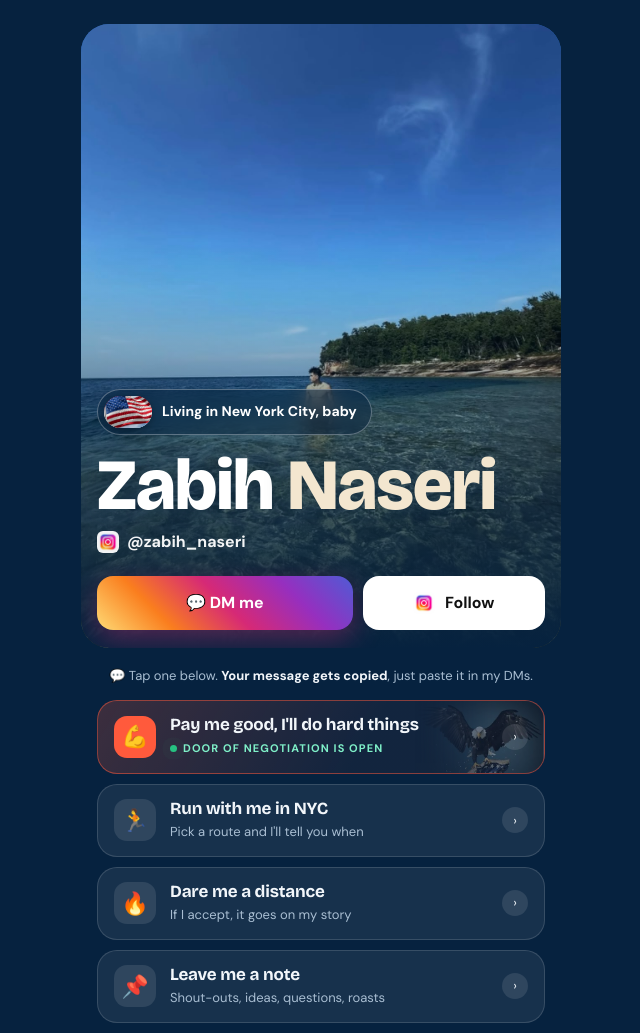
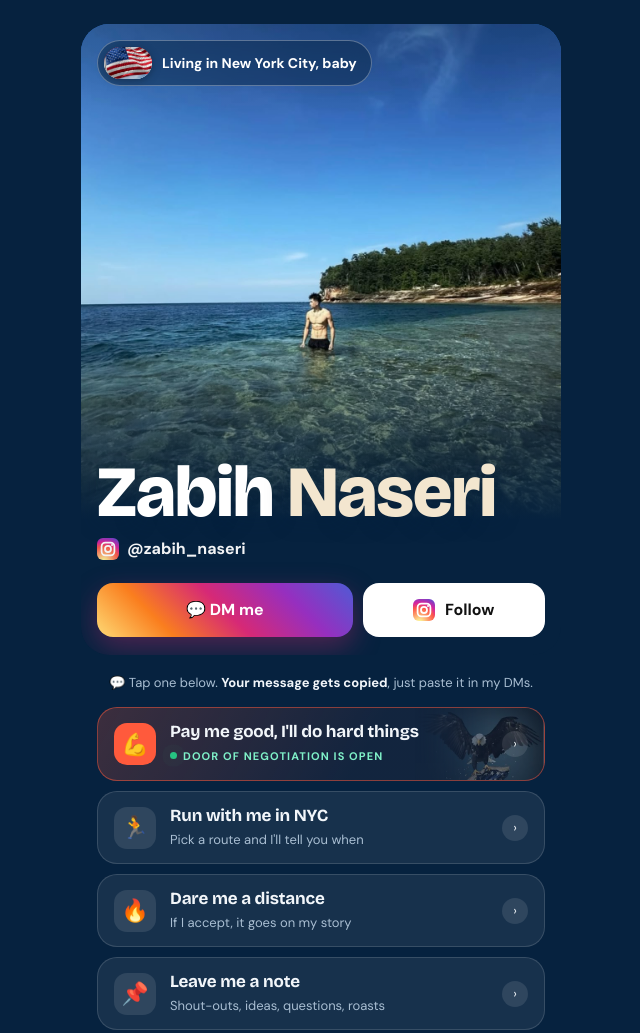
Before and after one commit to arfany1999/zabih, a plain HTML site: page index.html in a window 1280 px wide. Shown: the top 1033 px of the page, without its empty margins (319-959 px from the left). Drawn offline with nearby package versions, Linux system fonts and the light colour scheme.

Commit message:
Vector Instagram icon; move NYC badge off the photo subject
Co-Authored-By: Claude Opus 5.5 <noreply@anthropic.com>

```diff
--- a/index.html
+++ b/index.html
@@ -39,21 +39,23 @@
   @media (min-width:560px){ .page{padding-top:24px} .hero{border-radius:28px} }
 
   /* ---------- hero ---------- */
-  .hero{position:relative;overflow:hidden;min-height:min(78svh,680px);display:flex;align-items:flex-end;color:#fff;
-        background:linear-gradient(180deg,#1f5fb3,#3e8ee0 45%,#2a9fae 75%,#06223f)}
-  .hero-photo{position:absolute;inset:0;width:100%;height:100%;object-fit:cover;object-position:50% 60%}
-  .hero::after{content:"";position:absolute;inset:0;background:linear-gradient(180deg,rgba(6,34,63,0) 35%,rgba(6,34,63,.55) 70%,var(--bg) 100%)}
-  .hero-inner{position:relative;z-index:1;width:100%;padding:0 16px 18px}
-  .flag-pill{display:inline-flex;align-items:center;gap:10px;padding:6px 14px 6px 6px;border-radius:999px;
+  /* Photo on top, text below his feet: nothing sits on his face or body. */
+  .hero{position:relative;overflow:hidden;color:#fff;background:var(--bg)}
+  .hero-media{position:relative;height:clamp(380px,62svh,560px);background:linear-gradient(180deg,#1f5fb3,#3e8ee0 45%,#2a9fae 75%,#06223f)}
+  .hero-photo{position:absolute;inset:0;width:100%;height:100%;object-fit:cover;object-position:50% 58%}
+  .hero-media::after{content:"";position:absolute;inset:0;background:linear-gradient(180deg,rgba(6,34,63,.25) 0%,rgba(6,34,63,0) 18%,rgba(6,34,63,0) 62%,var(--bg) 100%)}
+  .hero-inner{position:relative;z-index:1;width:100%;margin-top:-64px;padding:0 16px 18px}
+  .flag-pill{position:absolute;z-index:1;top:calc(16px + env(safe-area-inset-top));left:16px;
+             display:inline-flex;align-items:center;gap:10px;padding:6px 14px 6px 6px;border-radius:999px;
              background:rgba(6,34,63,.45);border:1px solid rgba(255,255,255,.3);backdrop-filter:blur(10px);-webkit-backdrop-filter:blur(10px);
              font-weight:700;font-size:14px}
   .flag{width:48px;height:32px;border-radius:999px;overflow:hidden;flex:none;box-shadow:0 2px 10px rgba(0,0,0,.3);background:linear-gradient(#b22234 0 50%,#fff 50%)}
   .flag img{width:100%;height:100%;object-fit:cover;object-position:35% 45%;transform-origin:left center;animation:wave 3.5s ease-in-out infinite}
   @keyframes wave{0%,100%{transform:scale(1.12) skewY(0)}50%{transform:scale(1.2) skewY(-3deg)}}
-  .hero h1{font-size:clamp(52px,15vw,72px);font-weight:800;margin-top:14px;text-shadow:0 2px 24px rgba(6,34,63,.35)}
+  .hero h1{font-size:clamp(52px,15vw,72px);font-weight:800;text-shadow:0 2px 24px rgba(6,34,63,.35)}
   .hero h1 span{color:var(--sand)}
   .handle{display:inline-flex;align-items:center;gap:8px;margin-top:8px;font-weight:700;opacity:.95;text-decoration:none}
-  .handle img{width:22px;height:22px;border-radius:6px}
+  .ig-logo{width:22px;height:22px;flex:none;display:block}
 
   /* ---------- buttons ---------- */
   .btn{appearance:none;border:0;cursor:pointer;display:flex;align-items:center;justify-content:center;gap:10px;width:100%;min-height:54px;padding:0 20px;border-radius:16px;
@@ -61,7 +63,6 @@
   .btn:active{transform:scale(.97)}
   .btn-ig{background:var(--ig);box-shadow:0 10px 28px rgba(214,41,118,.35)}
   .btn-light{background:#fff;color:#111}
-  .btn img{width:22px;height:22px;border-radius:6px}
   .cta-row{display:grid;grid-template-columns:1.4fr 1fr;gap:10px;margin-top:16px}
 
   /* ---------- how it works ---------- */
@@ -110,21 +111,42 @@
 </style>
 </head>
 <body>
+<!-- Instagram glyph, drawn as a vector so it's crisp with no white edges -->
+<svg width="0" height="0" style="position:absolute" aria-hidden="true" focusable="false">
+  <defs>
+    <radialGradient id="igGrad" cx="0.3" cy="1.07" r="1.5">
+      <stop offset="0" stop-color="#fdf497"/>
+      <stop offset="0.05" stop-color="#fdf497"/>
+      <stop offset="0.45" stop-color="#fd5949"/>
+      <stop offset="0.6" stop-color="#d6249f"/>
+      <stop offset="0.9" stop-color="#285aeb"/>
+    </radialGradient>
+  </defs>
+  <symbol id="igLogo" viewBox="0 0 24 24">
+    <rect width="24" height="24" rx="6.5" fill="url(#igGrad)"/>
+    <rect x="5" y="5" width="14" height="14" rx="4.2" fill="none" stroke="#fff" stroke-width="1.9"/>
+    <circle cx="12" cy="12" r="3.3" fill="none" stroke="#fff" stroke-width="1.9"/>
+    <circle cx="16.4" cy="7.6" r="1.15" fill="#fff"/>
+  </symbol>
+</svg>
+
 <div class="page">
 
   <!-- ============ HERO ============ -->
   <header class="hero">
-    <img class="hero-photo js-img" src="zabih.jpg" alt="Zabih standing waist-deep in clear blue lake water under a bright sky">
-    <div class="hero-inner">
+    <div class="hero-media">
+      <img class="hero-photo js-img" src="zabih.jpg" alt="Zabih standing waist-deep in clear blue lake water under a bright sky">
       <span class="flag-pill">
         <span class="flag"><img class="js-img" src="usa-flag.jpg" alt="American flag"></span>
         Living in New York City, baby
       </span>
+    </div>
+    <div class="hero-inner">
       <h1>Zabih <span>Naseri</span></h1>
-      <a class="handle js-ig" href="#" target="_blank" rel="noopener"><img class="js-img" src="instagram.png" alt="">@zabih_naseri</a>
+      <a class="handle js-ig" href="#" target="_blank" rel="noopener"><svg class="ig-logo" aria-hidden="true"><use href="#igLogo"/></svg>@zabih_naseri</a>
       <div class="cta-row">
         <a class="btn btn-ig js-dm-plain" href="#" target="_blank" rel="noopener">💬 DM me</a>
-        <a class="btn btn-light js-ig" href="#" target="_blank" rel="noopener"><img class="js-img" src="instagram.png" alt="">Follow</a>
+        <a class="btn btn-light js-ig" href="#" target="_blank" rel="noopener"><svg class="ig-logo" aria-hidden="true"><use href="#igLogo"/></svg>Follow</a>
       </div>
     </div>
   </header>
```
